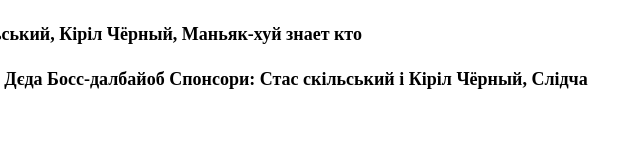
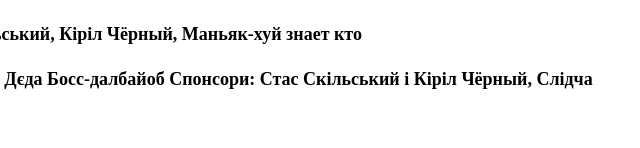
Before and after one commit to kirillAZK/html, a plain HTML site: page index.html in a window 1280 px wide. Shown: the part 334-482 px from the top of the page, 622-1262 px from the left. Drawn offline with Linux system fonts and the light colour scheme.

Commit message:
Add files via upload

```diff
--- a/index.html
+++ b/index.html
@@ -25,6 +25,6 @@
 <p><b><i>Герої 2 частини:</i>Оператор: Ростіслав Мох,
 Дєда Анатолій: Василь Влашин,
 Дєда Босс-далбайоб
-Спонсори: Стас скільський і Кіріл Чёрный,
+Спонсори: Стас Скільський і Кіріл Чёрный,
 Слідча агенція АЗК: Кіріл Чёрный,
 Маньяк-Кіріл Чёрный</b></p></align=right>
```
